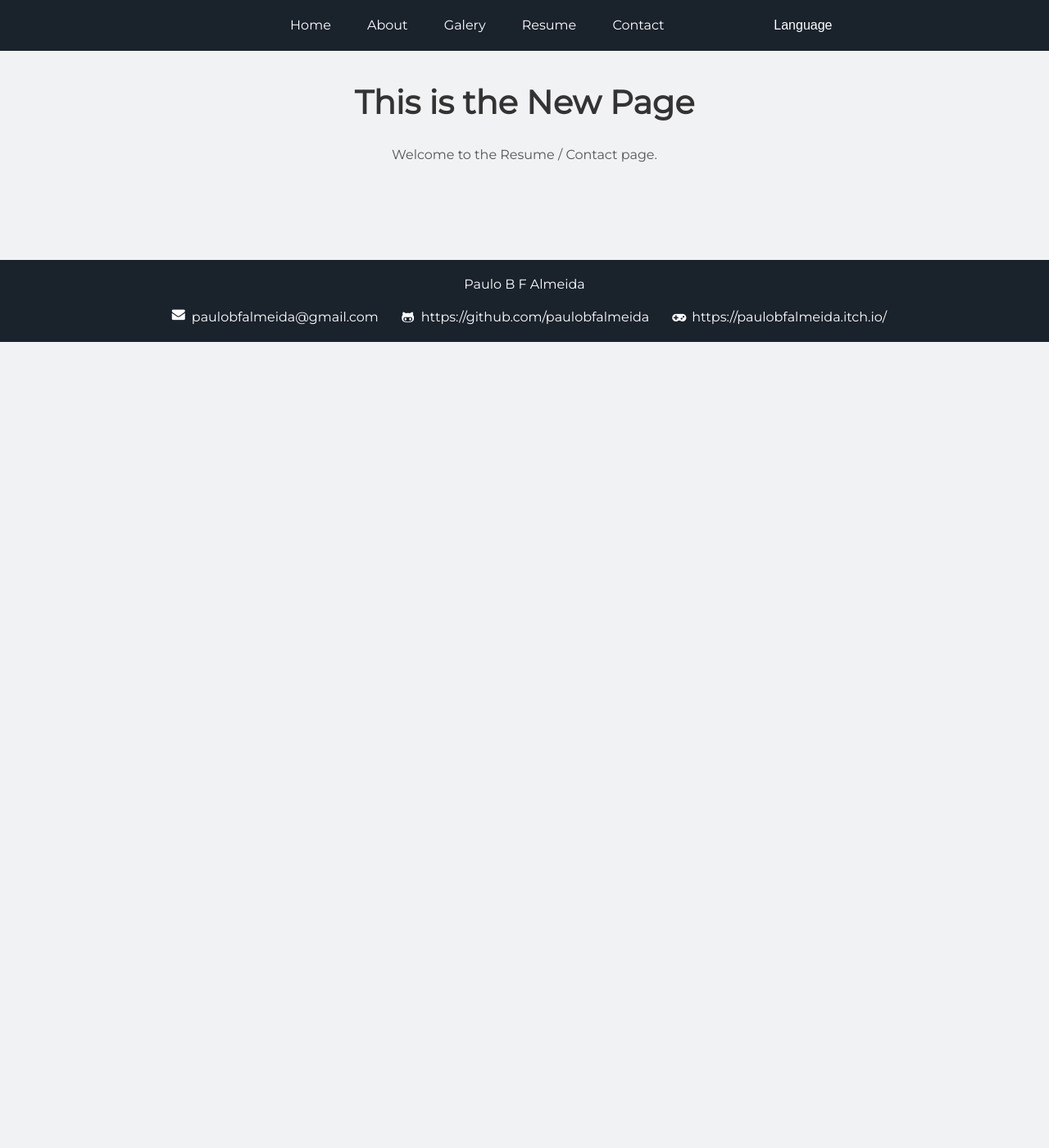
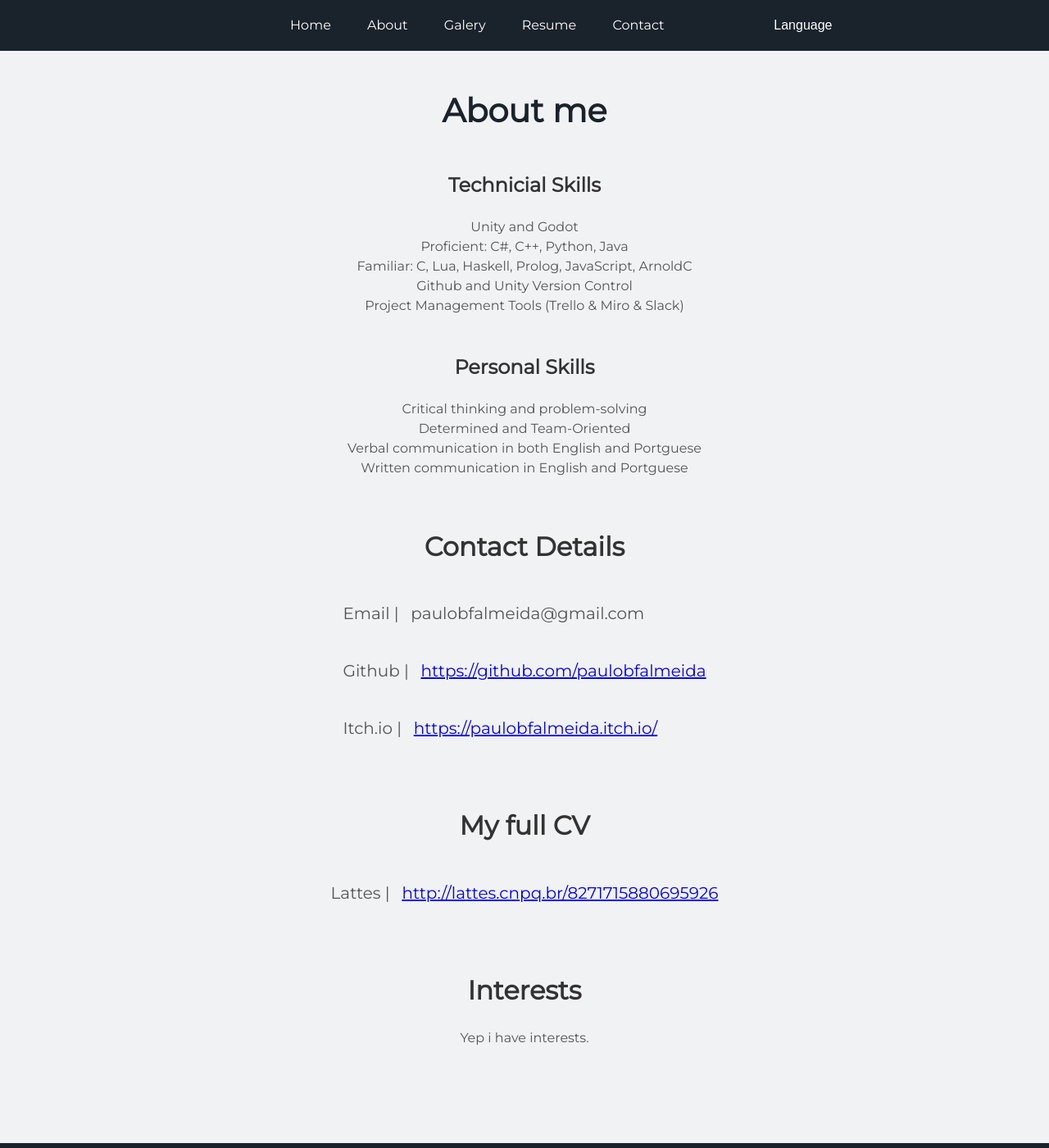
Before and after one commit to pauloBFalmeida/pauloBFalmeida.github.io, a Jekyll site: the page built from en/resume.html, in a window 1280 px wide and 1400 px high. Shown: the whole window at 82% size. Built offline with Jekyll 4.4.1, drawn with Linux system fonts in a browser that asks for light colours.

Commit message:
About page almost done

```diff
--- a/_config.yml
+++ b/_config.yml
@@ -11,6 +11,7 @@ email: paulobfalmeida@gmail.com
 github_username: paulobfalmeida
 github_link: https://github.com/paulobfalmeida
 itch_link: https://paulobfalmeida.itch.io/
+cv_link: http://lattes.cnpq.br/8271715880695926
 
 lang: en
 languages: ["en", "pt"]
@@ -26,4 +27,5 @@ plugins:
 
 # Colors
 color_btn_hover: '#394b60'
-# 54516a
+# #54516a
+# #1a222c
--- a/_includes/about.html
+++ b/_includes/about.html
@@ -1,5 +1,5 @@
 <!-- espace for menu -->
-<div style="height: 20px;"></div>
+<div style="height: 25px;"></div>
 
 <div class="user-details">
   <h1> {{site.data.[page.lang].about_title}} </h1>
--- a/_layouts/pages.html
+++ b/_layouts/pages.html
@@ -4,11 +4,13 @@
   <body style='background-color:#f1f2f4'>
       {% include topMenu.html %}
       <!-- espace for top menu -->
-      <div style="height: 20px;"></div>
+      <div style="height: 30px;"></div>
 
       <main class="main-layout">
         {{ content }}
       </main>
       {% include footer.html %}
   </body>
+
+  <link rel="stylesheet" href="{{ "/assets/css/pages.css" | prepend: site.baseurl }}">
 </html>
--- /dev/null
+++ b/assets/css/pages.css
@@ -0,0 +1,46 @@
+.resume h1{
+  color: #1a222c;
+}
+
+.center {
+  width: 80%;
+  max-width: 960px;
+  margin: auto;
+}
+
+
+.resume-work {
+  display: grid;
+  grid-template-columns: auto auto auto;
+  align-items: center;
+  justify-content: space-evenly;
+  margin-top: 50px;
+}
+.resume-work p {
+  font-size: 16px;
+}
+.resume-work h4 {
+  font-size: 16px;
+}
+.resume-work i {
+  font-size: 14px;
+}
+
+.resume-work-description {
+  max-width: 75%;
+  text-align: justify;
+  margin: auto;
+}
+
+.contact-info{
+  width: fit-content;
+  margin: auto;
+}
+.contact-item{
+  font-size: 20px;
+}
+.contact-li{
+  display: flex;
+  flex-flow: row wrap;
+  align-items: center;
+}
--- a/en/resume.html
+++ b/en/resume.html
@@ -4,9 +4,81 @@ title: Resume
 lang: en
 ---
 
-<div class="center">
+<div class="center resume">
 
-  <h1>This is the New Page</h1>
-  <p>Welcome to the Resume / Contact page.</p>
+  <h1>About me</h1>
 
+  <h3>Technicial Skills</h3>
+  <p>
+    Unity and Godot<br>
+    Proficient: C#, C++, Python, Java<br>
+    Familiar: C, Lua, Haskell, Prolog, JavaScript, ArnoldC <br>
+    Github and Unity Version Control<br>
+    Project Management Tools (Trello & Miro & Slack)
+  </p>
+
+  <h3>Personal Skills</h3>
+  <p>
+    Critical thinking and problem-solving<br>
+    Determined and Team-Oriented<br>
+    Verbal communication in both English and Portguese<br>
+    Written communication in English and Portguese<br>
+  </p>
+
+<!-- ======== Work Experience ======== -->
+  <!-- <h2>Work Experience</h2> -->
+
+  <!-- <div class="resume-work">
+    <p>Junior Programmer, Junior Designer</p>
+    <h4><a href="">ZumbieSoft</a></h4>
+    <i>May 2024 - Present</i>
+  </div>
+  <p class="resume-work-description">
+    Lorem ipsum dolor sit amet, consectetur adipiscing elit. Etiam odio dui, ullamcorper quis felis eu, lacinia porttitor ipsum. Duis nec sodales elit, non vulputate dolor. Cras at convallis nulla. Lorem ipsum dolor sit amet, consectetur adipiscing elit. Aliquam hendrerit efficitur elit a egestas. Duis volutpat nisl ligula, vitae vestibulum diam molestie sed.
+  </p> -->
+
+
+  <!-- ======== Contact ======== -->
+  <section id="contact"></section>
+  <h2> Contact Details </h2>
+
+  <div class="contact-info">
+
+    <div class="contact-li contact-item">
+      <p>Email |⠀</p>
+      <p>{{site.email}}<p>
+    </div>
+
+    <div class="contact-li contact-item">
+      <p>Github |⠀</p>
+      <a target="_blank" href="{{site.github_link}}">{{site.github_link}}</a>
+    </div>
+
+    <div class="contact-li contact-item">
+      <p>Itch.io |⠀</p>
+      <a target="_blank" href="{{site.itch_link}}">{{site.itch_link}}</a>
+    </div>
+  </div>
+
+    <!-- ======== CV ======== -->
+    <h2> My full CV </h2>
+
+    <div class="contact-info">
+      <!-- Lattes -->
+      <div class="contact-li contact-item">
+        <p>Lattes |⠀</p>
+        <a  class="contact-item" target="_blank" href="{{site.cv_link}}">{{site.cv_link}}</a>
+      </div>
+
+      <!-- Download CV button -->
+      <!-- TODO -->
+    </div>
+
+    <!-- ======== Interests ======== -->
+    <h2> Interests </h2>
+
+    <p>
+      Yep i have interests.
+      <!-- I have been a keen player of games from the moment my parents won a Mega Drive when I was 2 years old. Alongside my passion for design in games, I care deeply about diversity, inclusion, representation and wellbeing within the industry. As a typical nerd, I read and watch sci-fi and fantasy and listen to a weird variety of music, but also strive to maintain a modicum of fitness by running. -->
+  </p>
 </div>
```
Also changed, not shown: assets/css/main.css.
